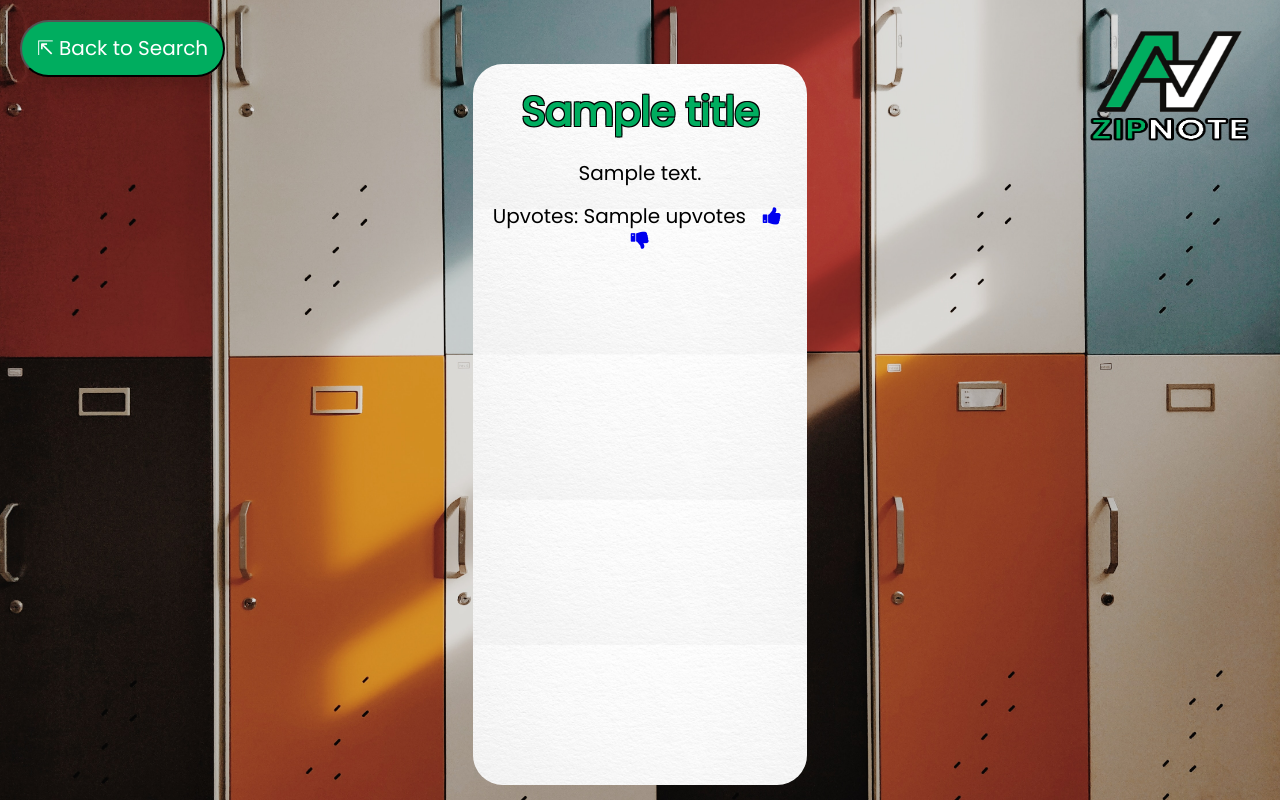
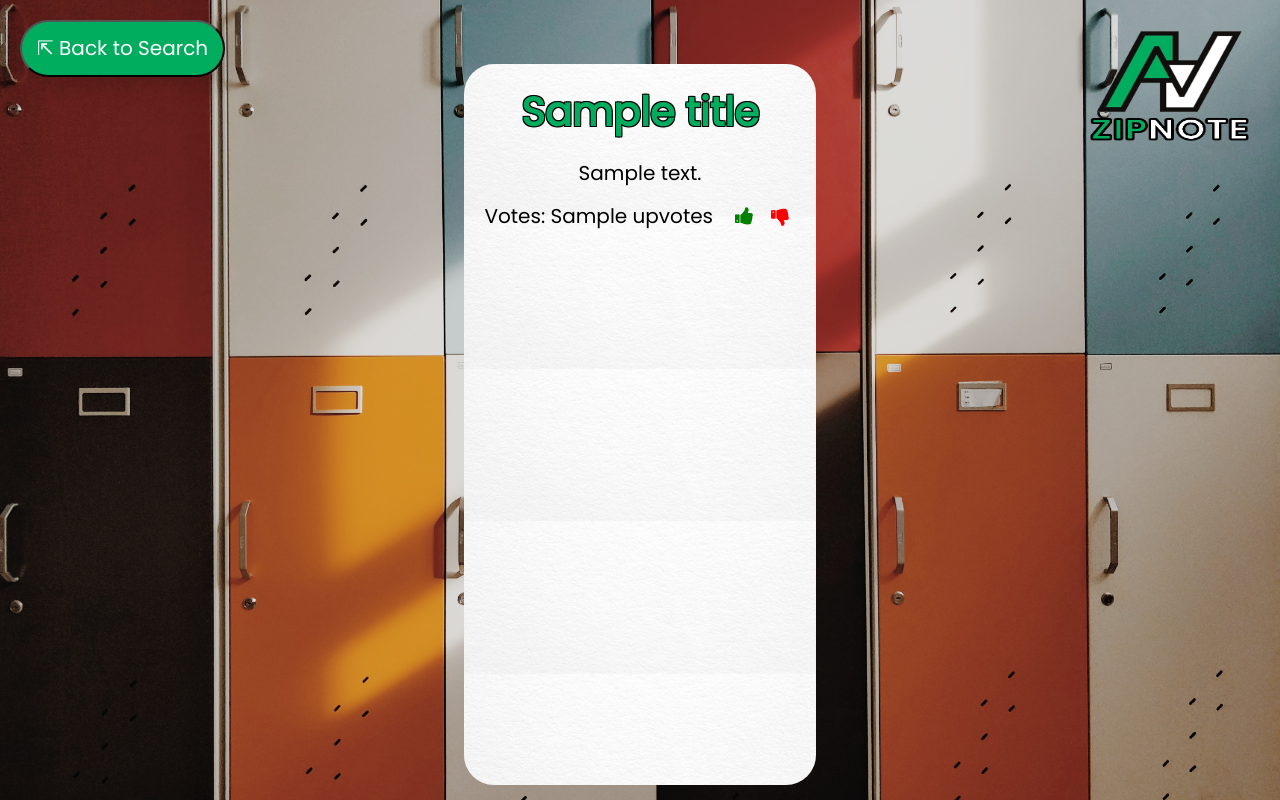
Before and after one commit to billbai0102/ZipNote, a Flask app: template templates/results.html in a window 1280 px wide. Run offline with Flask 2, Linux system fonts and the light colour scheme; the template is opened without the code that fills it: most values are stand-ins (such as "Sample title", 1, 10 or a date in 2020); parts of the project's set-up code (start-up, migrations or seed data) failed here and were passed over.

Commit message:
LAST MINNNNNNNNNNNN

```diff
--- a/static/styles/results.css
+++ b/static/styles/results.css
@@ -1040,12 +1040,12 @@
     box-shadow: none;
 }
 
-p > .vote > .fa-thumbs-up{
+.fa-thumbs-up{
     font-size:48px;
     color:green;
 }
 
-p > .vote > .fa-thumbs-down{
+.fa-thumbs-down{
     font-size:48px;
     color:red;
 }
--- a/templates/results.html
+++ b/templates/results.html
@@ -54,7 +54,7 @@
                 {% endautoescape %}
 
                 <p>
-                    Upvotes: {{upvotes}} &nbsp;<button class="vote" onclick=window.location.reload()><a href="/upvote/{{key}}/{{note_type}}"><i class="fa fa-thumbs-up"></i></button></a><br />
+                    Votes: {{upvotes}} &nbsp;&nbsp;<button class="vote" onclick=window.location.reload()><a href="/upvote/{{key}}/{{note_type}}"><i class="fa fa-thumbs-up"></i></button></a>
                    <button class="vote"><a href="/downvote/{{key}}/{{note_type}}"><i class="fa fa-thumbs-down"></i></a></button>
                 </p>
             </div>
```
